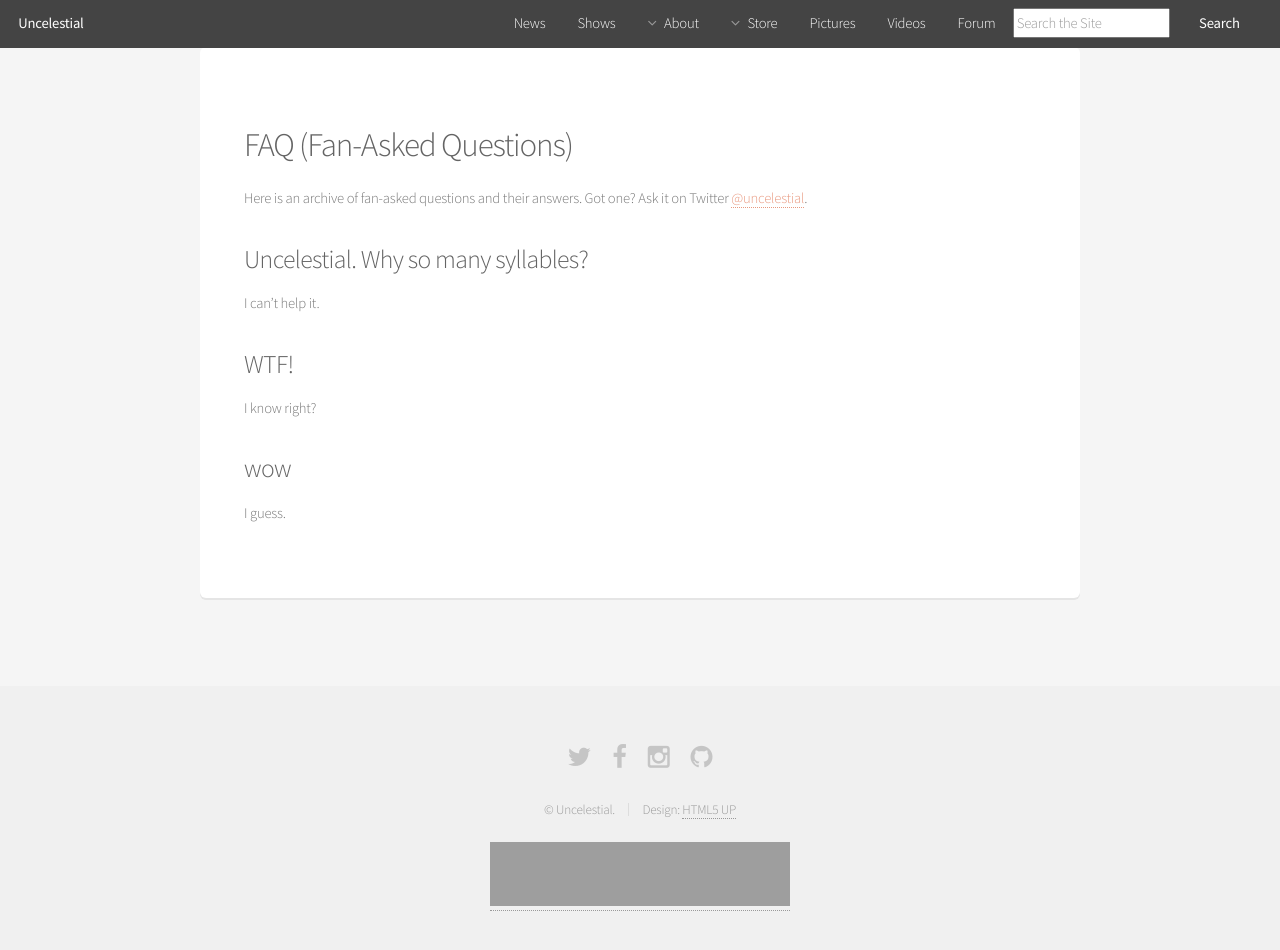
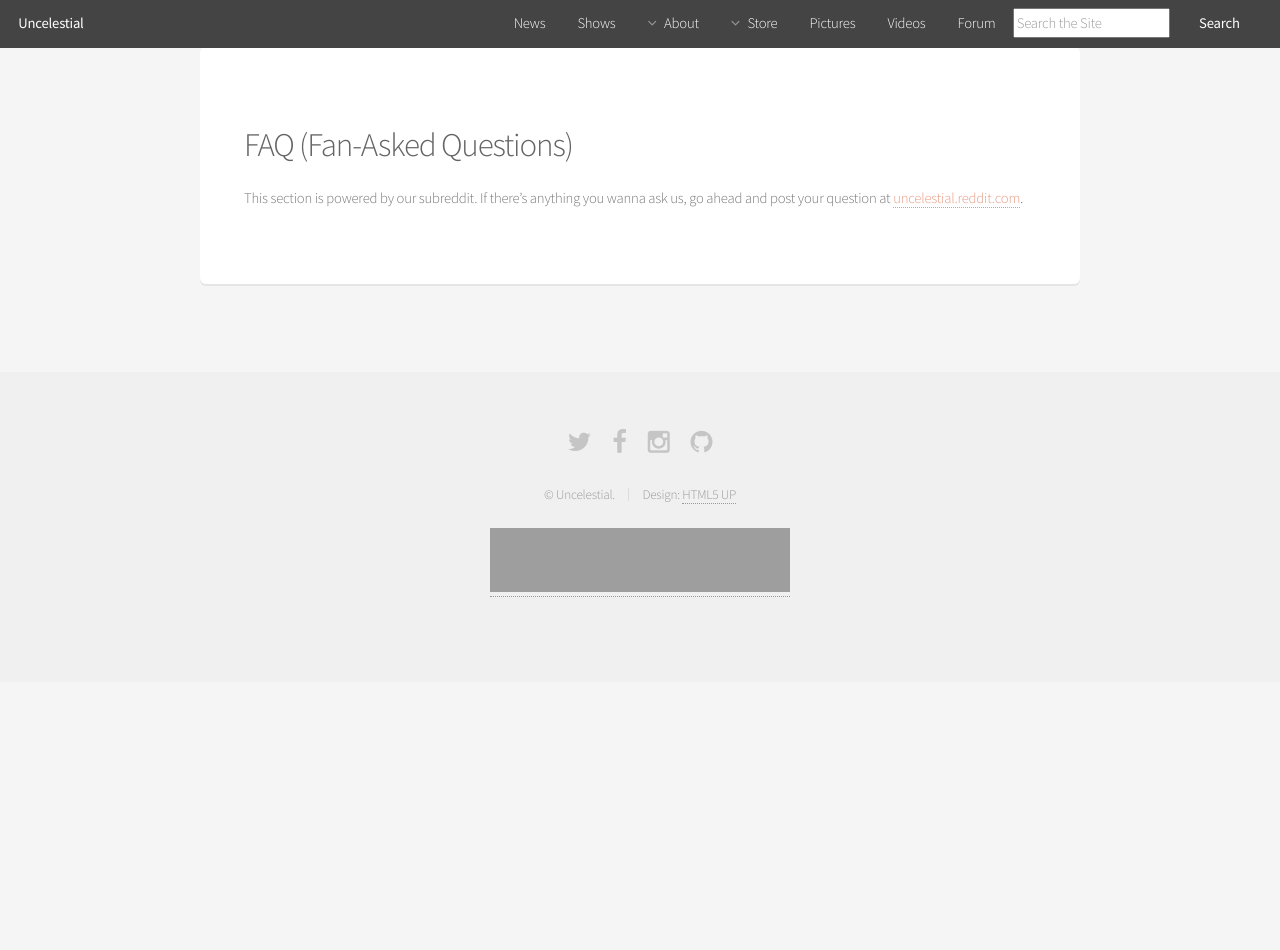
Before and after one commit to tvconefive/uncelestial.github.io, a Jekyll site: the page built from faq.md, in a window 1280 px wide and 996 px high. Shown: the top 950 px of the window. Built offline with Jekyll 4.4.1, drawn with Linux system fonts in a browser that asks for light colours; a script that is not in the unit is left out; comment, search, counter and statistics services are not loaded; grey boxes are pictures that could not be loaded.

Commit message:
Update faq.md

```diff
--- a/faq.md
+++ b/faq.md
@@ -5,16 +5,7 @@ description: Maybe this will get me out of having to do interviews.
 
 ## FAQ (Fan-Asked Questions)
 
-Here is an archive of fan-asked questions and their answers. Got one? Ask it on Twitter [@uncelestial](http://www.twitter.com/uncelestial).
+This section is powered by our subreddit. If there's anything you wanna ask us, go ahead and
+post your question at [uncelestial.reddit.com](http://uncelestial.reddit.com).
 
-### Uncelestial. Why so many syllables?
-
-I can't help it.
-
-### WTF!
-
-I know right?
-
-### wow
-
-I guess.
+<script src="http://www.reddit.com/r/uncelestial/hot/.embed?limit=5&t=all&expanded=1" type="text/javascript"></script>
```
